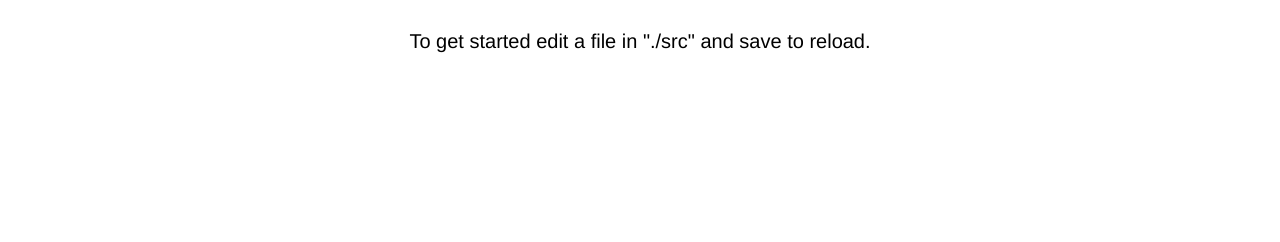
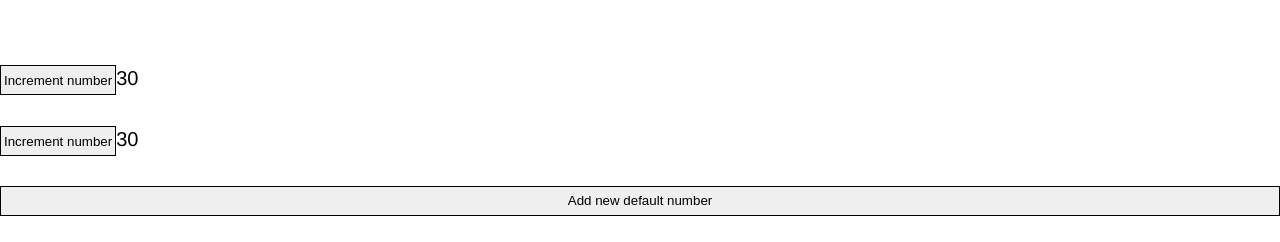
Before and after one commit to LeventeZoltani/internship-2022, a React (Create React App) app: page / in a window 1280 px wide. Shown: the part 555-797 px from the top of the page. Built offline with nearby package versions, Linux system fonts and the light colour scheme; the HTML template or start-up script is replaced by a standard one.

Commit message:
Increment number demo

```diff
--- a/src/App.js
+++ b/src/App.js
@@ -1,13 +1,30 @@
-import React from 'react';
+import React, {useState} from 'react';
 import Header from './components/Header';
 import Main from './components/Main';
+import IncrementNumber from "./IncrementNumber";
+import IncrementNumberFn from "./IncrementNumberFn";
 import Footer from './components/Footer';
 
 const App = () => {
+    const [number, setNumber] = useState(30);
+
+    const handleChangeNumber = () => {
+        setNumber(number + 1);
+    };
+
     return (
         <>
             <Header/>
             <Main/>
+            <IncrementNumber
+                defaultNumber={number}
+            />
+            <IncrementNumberFn
+                defaultNumber={number}
+            />
+            <button onClick={handleChangeNumber}>
+                Add new default number
+            </button>
             <Footer/>
         </>
     );
--- /dev/null
+++ b/src/IncrementNumber.js
@@ -0,0 +1,54 @@
+import React, {Component} from 'react';
+import PropTypes from 'prop-types';
+
+class IncrementNumber extends Component {
+
+    state = {
+        number: null,
+    }
+
+    static defaultProps = {
+        defaultNumber: 0,
+    }
+
+    constructor(props) {
+        super(props);
+
+        this.handleClick = this.handleClick.bind(this);
+    }
+
+    componentDidMount() {
+        this.setState({
+            number: this.props.defaultNumber
+        });
+    }
+
+    componentDidUpdate(prevProps, prevState, snapshot) {
+        if(prevProps.defaultNumber !== this.props.defaultNumber && this.props.defaultNumber > this.state.number) {
+            this.setState({
+                number: this.props.defaultNumber,
+            });
+        }
+    }
+
+    handleClick() {
+        this.setState({
+            number: this.state.number + 1,
+        });
+    }
+
+    render() {
+        return (
+            <div>
+                <button onClick={this.handleClick}>Increment number</button>
+                <span>{this.state.number}</span>
+            </div>
+        );
+    }
+}
+
+IncrementNumber.propTypes = {
+    defaultNumber: PropTypes.number.isRequired,
+};
+
+export default IncrementNumber;
--- /dev/null
+++ b/src/IncrementNumberFn.js
@@ -0,0 +1,26 @@
+import React, {useState, useEffect} from 'react';
+
+const IncrementNumberFn = props => {
+    const [number, setNumber] = useState(0);
+
+    useEffect(() => {
+        setNumber(props.defaultNumber);
+
+        return () => {
+            //unmount
+        }
+    }, [props.defaultNumber]);
+
+    const handleClick = () => {
+        setNumber(number + 1);
+    };
+
+    return (
+        <div>
+            <button onClick={handleClick}>Increment number</button>
+            <span>{number}</span>
+        </div>
+    );
+};
+
+export default IncrementNumberFn;
```
